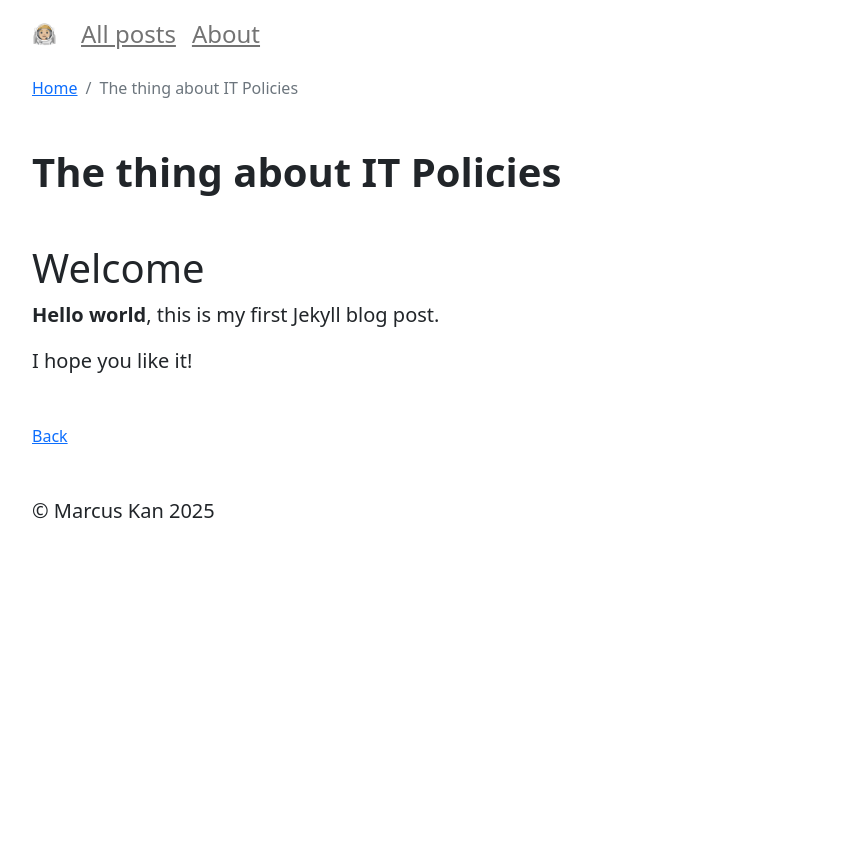
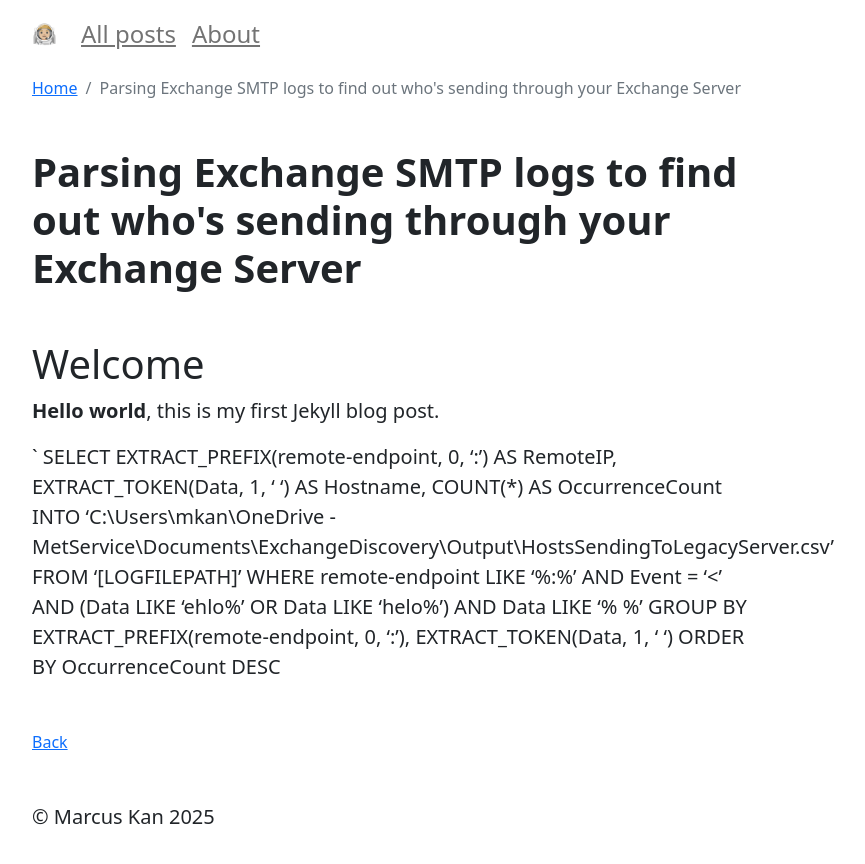
Before and after one commit to marcuskan/marcuskan.github.io, a Jekyll site: the page built from _posts/2021-01-07-the-thing-with-it-policies.md, in a window 1280 px wide. Shown: the top 864 px of the page, without its empty margins (240-1105 px from the left). Built offline with Jekyll 4.4.1, drawn with Linux system fonts in a browser that asks for light colours.

Commit message:
Update 2021-01-07-the-thing-with-it-policies.md

```diff
--- a/_posts/2021-01-07-the-thing-with-it-policies.md
+++ b/_posts/2021-01-07-the-thing-with-it-policies.md
@@ -1,10 +1,26 @@
 ---
 layout: post
-title:  "The thing about IT Policies"
+title:  "Parsing Exchange SMTP logs to find out who's sending through your Exchange Server"
 ---
 
 # Welcome
 
 **Hello world**, this is my first Jekyll blog post.
 
-I hope you like it!
+`  SELECT
+    EXTRACT_PREFIX(remote-endpoint, 0, ':') AS RemoteIP,
+    EXTRACT_TOKEN(Data, 1, ' ') AS Hostname,
+    COUNT(*) AS OccurrenceCount
+INTO 'C:\Users\mkan\OneDrive - MetService\Documents\ExchangeDiscovery\Output\HostsSendingToLegacyServer.csv'
+FROM '[LOGFILEPATH]'
+WHERE
+    remote-endpoint LIKE '%:%' AND
+    Event = '<' AND
+    (Data LIKE 'ehlo%' OR Data LIKE 'helo%') AND
+    Data LIKE '% %'
+GROUP BY
+    EXTRACT_PREFIX(remote-endpoint, 0, ':'),
+    EXTRACT_TOKEN(Data, 1, ' ')
+ORDER BY
+    OccurrenceCount DESC`
+    `
```
